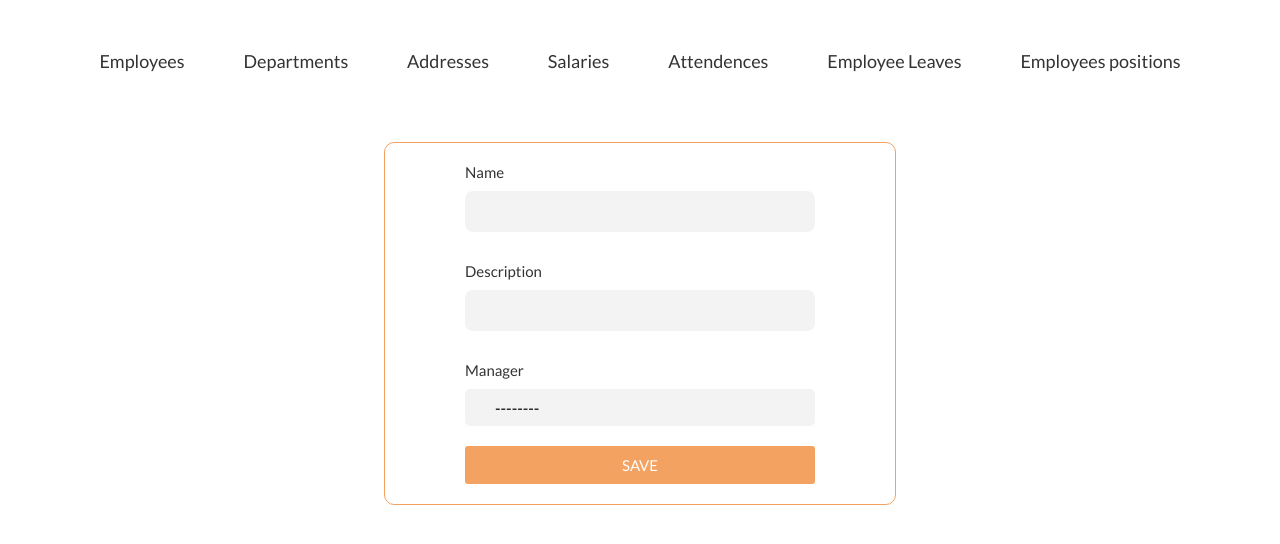
After one commit to msamij/employee-management-system, a Django app: page /form/departments/ in a window 1280 px wide. The commit adds this page. Shown: the top 544 px of the page. Run offline with Django 5.2, Linux system fonts and the light colour scheme; data that the repository does not hold is empty.

Commit message:
feature(added department form): added department form and saved to database

```diff
--- a/employees/models.py
+++ b/employees/models.py
@@ -53,7 +53,7 @@ class Employee(TimeStampedModel):
         upload_to='profile_pics/', blank=True, null=True)
 
     def __str__(self):
-        return f"First name: {self.first_name}, Last name:{self.last_name}, Email:{self.email}"
+        return f"First name: {self.first_name}, Last name: {self.last_name}, Email: {self.email}"
 
 
 class Address(TimeStampedModel):
--- a/employees/templates/base.html
+++ b/employees/templates/base.html
@@ -1,12 +1,24 @@
+{% load static %}
 <!DOCTYPE html>
 <html lang="en">
   <head>
     <meta charset="UTF-8" />
     <meta name="viewport" content="width=device-width, initial-scale=1.0" />
     <title>Employee Management System</title>
-    {% block css %}{% endblock %}
+    <link rel="stylesheet" href="{% static 'style.css' %}" />
   </head>
   <body>
+    <header class="header">
+      <nav class="header-nav">
+        <a class="header-nav__link" href="/form/employees/">Employees</a>
+        <a class="header-nav__link" href="/form/departments/">Departments</a>
+        <a class="header-nav__link" href="#">Addresses</a>
+        <a class="header-nav__link" href="#">Salaries</a>
+        <a class="header-nav__link" href="#">Attendences</a>
+        <a class="header-nav__link" href="#">Employee Leaves</a>
+        <a class="header-nav__link" href="#">Employees positions</a>
+      </nav>
+    </header>
     {% block content %}{% endblock %}
   </body>
 </html>
--- /dev/null
+++ b/employees/templates/department_form.html
@@ -0,0 +1,29 @@
+{% extends 'base.html' %} {% block content %}
+
+<div class="form-container">
+  <form class="form-container__form" action="/form/departments/" method="POST" enctype="multipart/form-data">
+    {% csrf_token %}
+    <div class="form-group">
+      <label for="name">Name</label>
+      <input required class="form-group__input" id="name" name="name" type="text" value="" />
+    </div>
+
+    <div class="form-group">
+      <label for="description">Description</label>
+      <input required class="form-group__input" id="description" name="description" type="text" value="" />
+    </div>
+
+    <div class="form-group">
+      <label for="manager">Manager</label>
+      <select id="manager" name="manager">
+        <option value="" selected="">--------</option>
+        {% for employee in employees %}
+        <option value="{{ employee.id }}">{{ employee.first_name }}, {{ employee.last_name }}</option>
+        {% endfor %}
+      </select>
+    </div>
+
+    <button class="form-btn" type="submit">Save</button>
+  </form>
+</div>
+{% endblock %}
--- a/employees/urls.py
+++ b/employees/urls.py
@@ -17,5 +17,6 @@ router.register(r'position-hierarchy', api.PositionHierarchyViewSet)
 
 urlpatterns = [
     path("employees/", views.employee_form, name="employee_form"),
+    path('departments/', views.department_form, name='department_form'),
     path('api/', include(router.urls)),
 ]
--- a/employees/views.py
+++ b/employees/views.py
@@ -1,5 +1,5 @@
 from django.shortcuts import render, redirect
-from .models import Employee
+from .models import Employee, Department
 
 
 def employee_form(request):
@@ -26,4 +26,19 @@ def employee_form(request):
             profile_picture=profile_picture
         )
         return redirect('employee_form')
-    return render(request, 'index.html')
+    return render(request, 'employeeForm.html')
+
+
+def department_form(request):
+    if request.method == 'POST':
+        department_name = request.POST.get('name')
+        description = request.POST.get('description')
+        manager_id = request.POST.get('manager')
+
+        manager = Employee.objects.get(id=manager_id)
+        Department.objects.create(
+            name=department_name, description=description, manager=manager)
+        return redirect('department_form')
+
+    employees = Employee.objects.all()
+    return render(request, 'department_form.html', {'employees': employees})
```
Also changed, not shown: employees/templates/employeeForm.html (renamed from employees/templates/index.html, +1 -15 lines).
